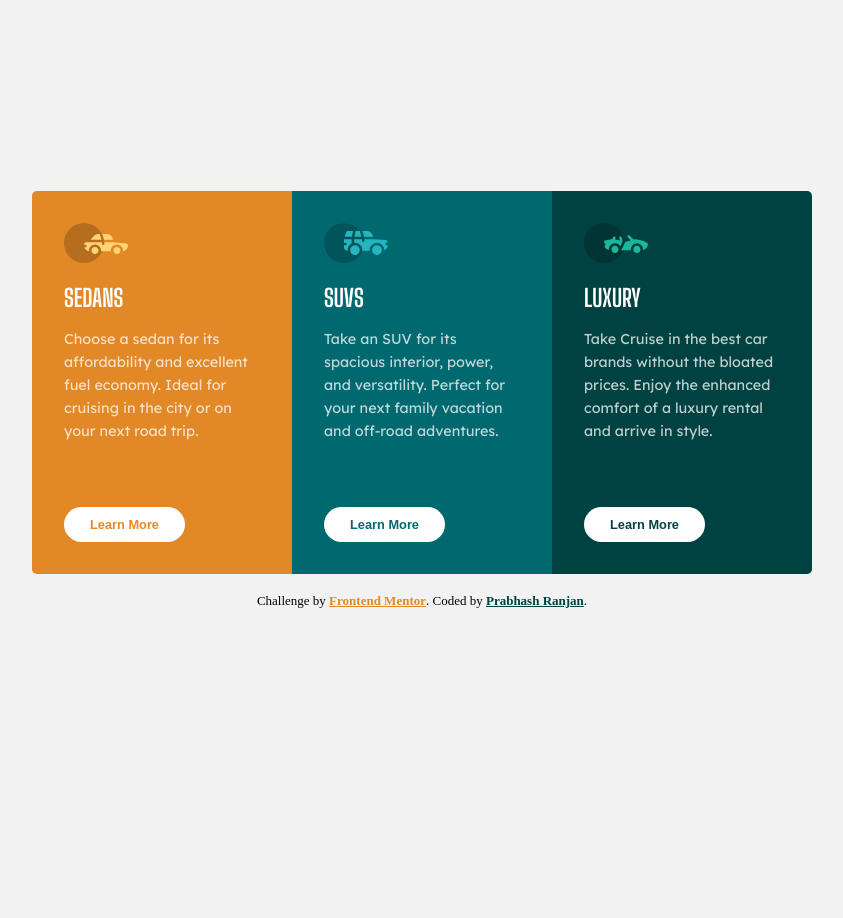
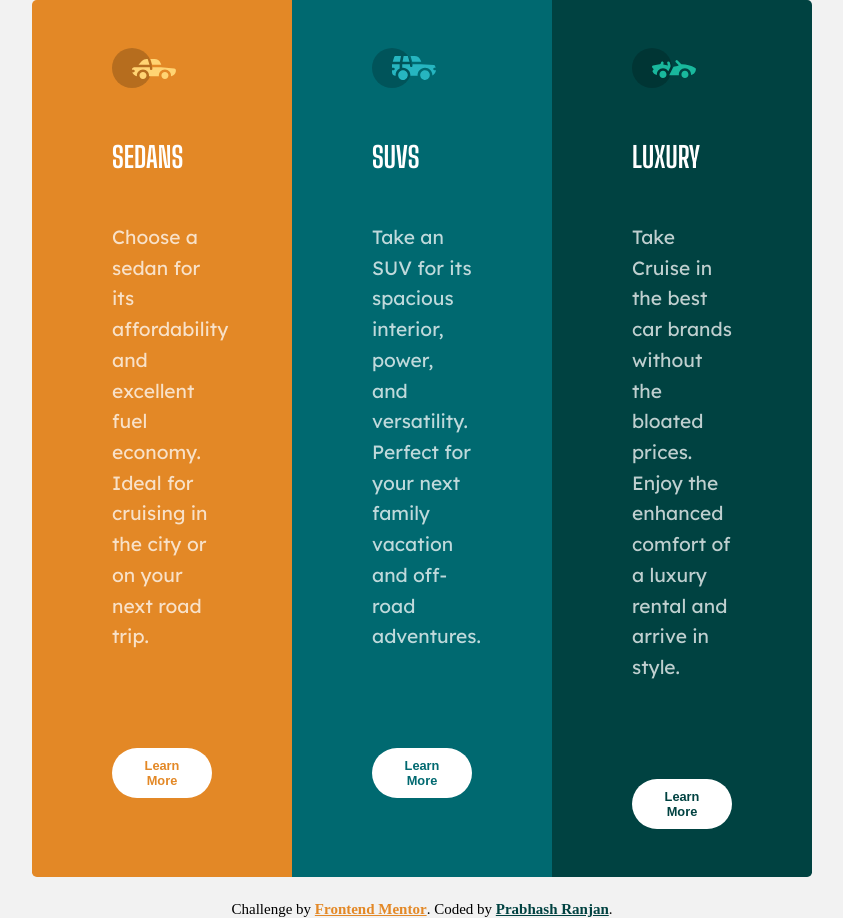
Before and after one commit to besttlookk/FEM-3-col-preview, a plain HTML site: page index.html in a window 1280 px wide. Shown: the whole page, without its empty margins (218-1061 px from the left). Before the commit the page ends 800 px from the top, so only its background shows below. Drawn offline with Linux system fonts and the light colour scheme.

Commit message:
font bug

```diff
--- a/style.css
+++ b/style.css
@@ -21,7 +21,7 @@ body {
   min-height: 100vh;
   display: flex;
   flex-direction: column;
-  gap: 1.2rem;
+  gap: 1.5rem;
   align-items: center;
   justify-content: center;
   background-color: var(--col-bg);
@@ -44,7 +44,7 @@ main {
 }
 
 .card {
-  padding: 2rem;
+  padding: 3rem 4rem;
   width: 100%;
 }
 
@@ -62,9 +62,10 @@ main {
 
 .card__heading {
   font-family: var(--ff-secondary);
+  font-size: 1.5rem;
   text-transform: uppercase;
   color: white;
-  margin-block: 0.8rem;
+  margin-block: 1.5rem;
 }
 
 .card__para {
@@ -85,7 +86,7 @@ main {
   padding: 0.5rem 1.5rem;
   outline: none;
   font-weight: 700;
-  margin-top: 1.2rem;
+  margin-top: 2rem;
   cursor: pointer;
   border: 2px solid transparent;
 }
@@ -123,10 +124,22 @@ footer a:last-child {
 }
 
 @media (min-width: 680px) {
+  .card {
+    padding: 3rem 5rem;
+  }
   .card__heading {
-    margin-block: 1rem;
+    margin-block: 3rem;
+    font-size: 1.8rem;
+  }
+
+  .card__para {
+    font-size: 1.2rem;
   }
   .card__btn {
-    margin-top: 4rem;
+    margin-top: 6rem;
+  }
+
+  footer {
+    font-size: 15px;
   }
 }
```
